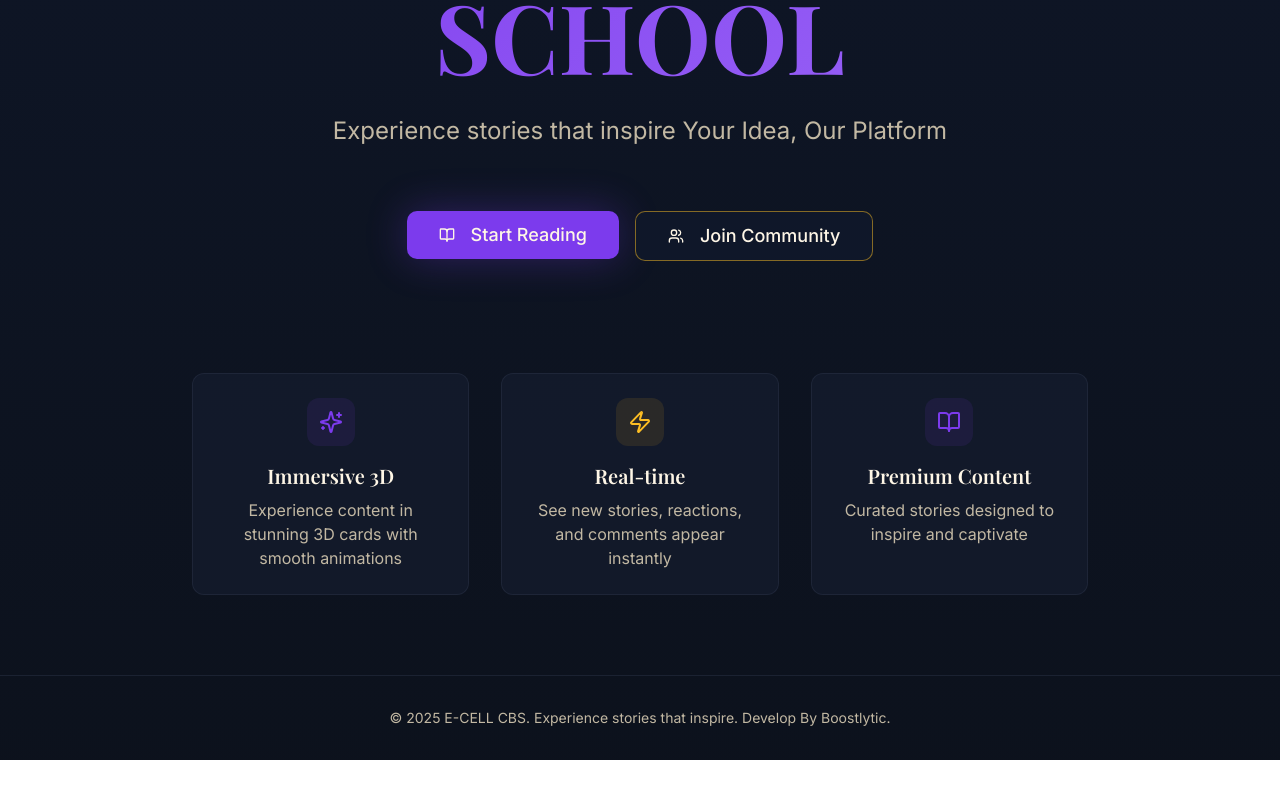
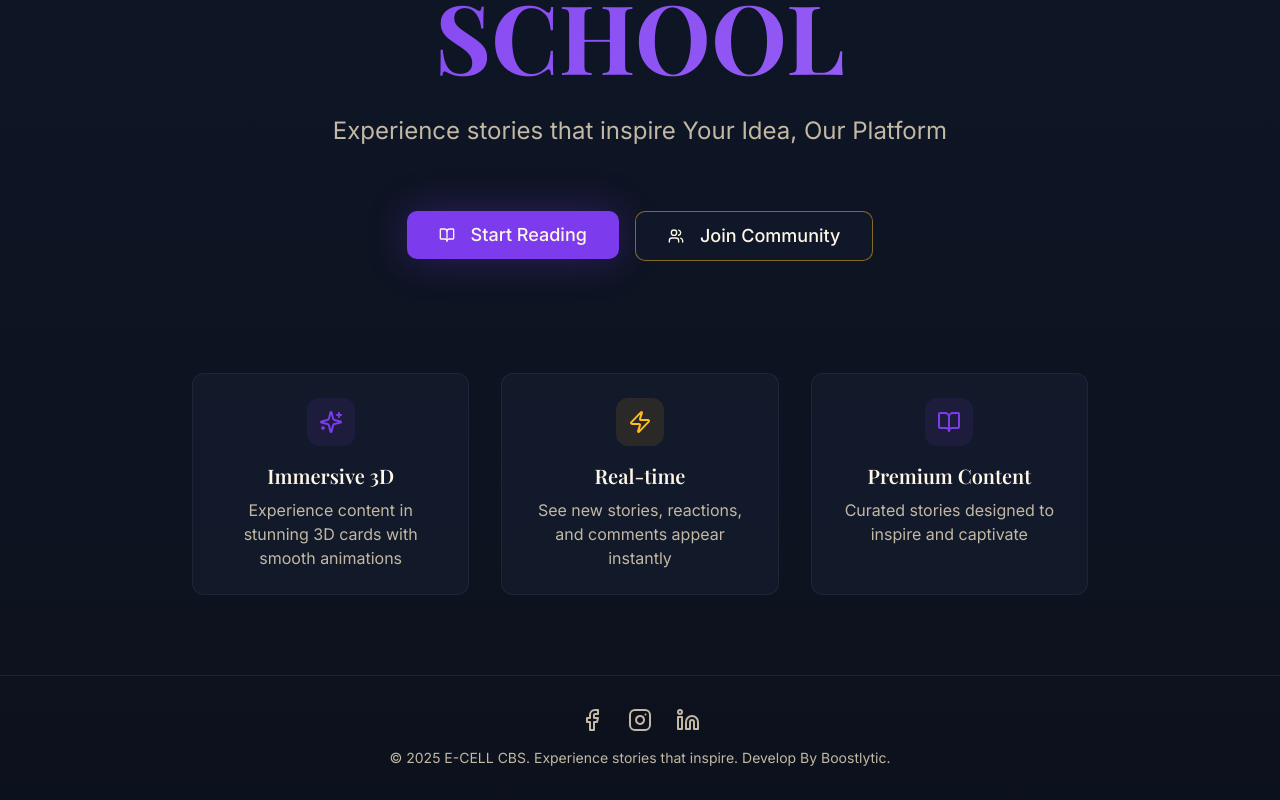
Before and after one commit to samratbhattacharyya/lux-magazine-verse, a React (Vite) app: page / in a window 1280 px wide. Shown: the part 413-1213 px from the top of the page. Before the commit the page ends 1173 px from the top, so only its background shows below. Built offline with nearby package versions, Linux system fonts and the light colour scheme; the HTML template or start-up script is replaced by a standard one.

Commit message:
Add social media links to footer

```diff
--- a/src/pages/Index.tsx
+++ b/src/pages/Index.tsx
@@ -2,7 +2,7 @@ import { useEffect } from 'react';
 import { useNavigate } from 'react-router-dom';
 import { supabase } from '@/integrations/supabase/client';
 import { Button } from '@/components/ui/button';
-import { Sparkles, BookOpen, Users, Zap } from 'lucide-react';
+import { Sparkles, BookOpen, Users, Zap, Facebook, Instagram, Linkedin } from 'lucide-react';
 import cbsLogo from '@/assets/cbs-logo.bmp';
 
 export default function Index() {
@@ -97,6 +97,35 @@ export default function Index() {
 
       {/* Footer */}
       <footer className="border-t border-border/50 py-8 text-center text-sm text-muted-foreground">
+        <div className="flex justify-center gap-6 mb-4">
+          <a
+            href="https://www.facebook.com/share/19gS9EFzZ9/"
+            target="_blank"
+            rel="noopener noreferrer"
+            className="hover:text-primary transition-colors"
+            aria-label="Facebook"
+          >
+            <Facebook className="h-6 w-6" />
+          </a>
+          <a
+            href="https://www.instagram.com/cbskolkataofficial?igsh=MThzZGMzN2Q2Y3J1bA=="
+            target="_blank"
+            rel="noopener noreferrer"
+            className="hover:text-primary transition-colors"
+            aria-label="Instagram"
+          >
+            <Instagram className="h-6 w-6" />
+          </a>
+          <a
+            href="https://www.linkedin.com/school/calcutta-business-school/"
+            target="_blank"
+            rel="noopener noreferrer"
+            className="hover:text-primary transition-colors"
+            aria-label="LinkedIn"
+          >
+            <Linkedin className="h-6 w-6" />
+          </a>
+        </div>
         <p>© 2025 E-CELL CBS. Experience stories that inspire.
           Develop By Boostlytic.
         </p>
```
